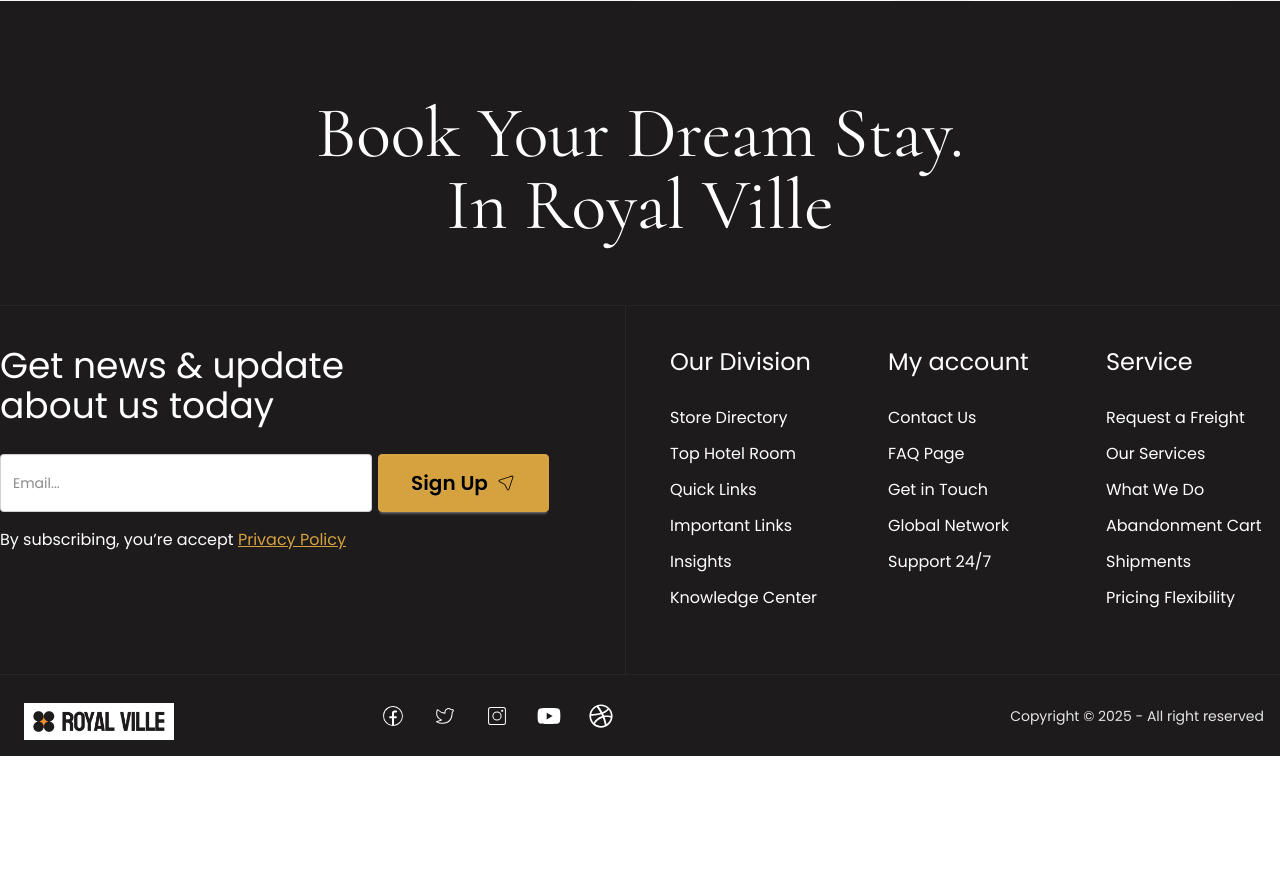
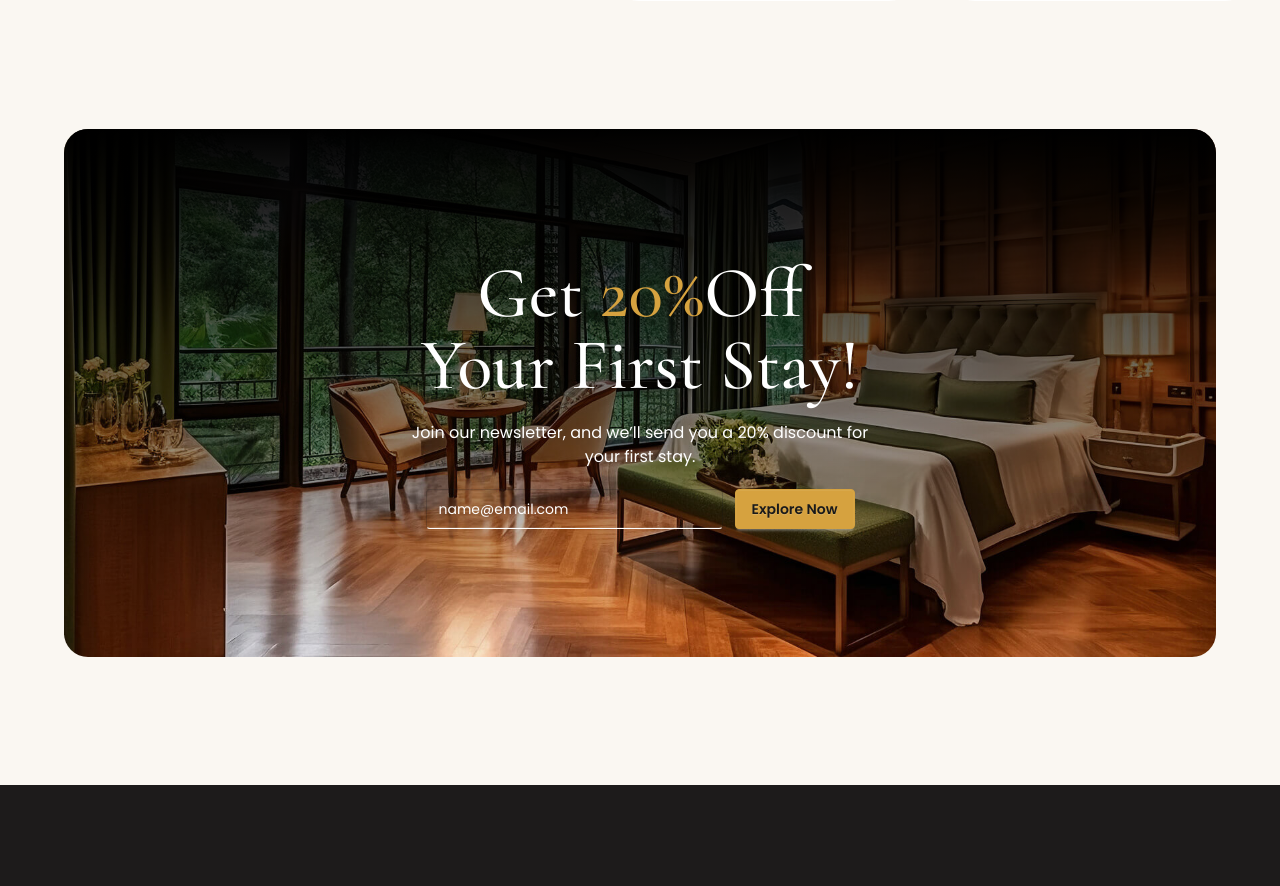
Before and after one commit to mariyamnavila/royal-ville-client, a React (Vite) app: page / in a window 1280 px wide. Shown: the part 3430-4316 px from the top of the page. Before the commit the page ends 4186 px from the top, so only its background shows below. Built offline with nearby package versions, Linux system fonts and the light colour scheme.

Commit message:
added newsletter section

```diff
--- a/src/Pages/Home/Home.jsx
+++ b/src/Pages/Home/Home.jsx
@@ -1,4 +1,5 @@
 import Banner from "./Banner";
+import Newsletter from "./Newsletter";
 import Places from "./Places";
 import Reasons from "./Reasons";
 import Select from "./Select";
@@ -16,6 +17,7 @@ const Home = () => {
             <Service></Service>
             <Stats></Stats>
             <Reasons></Reasons>
+            <Newsletter></Newsletter>
         </div>
     );
 };
--- /dev/null
+++ b/src/Pages/Home/Newsletter.jsx
@@ -0,0 +1,21 @@
+
+
+const Newsletter = () => {
+    return (
+        <div className="bg-[url('./assets/newsletterBg.jpg')] my-32 max-w-6xl mx-auto rounded-3xl bg-center bg-cover ">
+            <div className="bg-linear-to-b from-black to-transparent text-white rounded-3xl py-32 flex flex-col justify-center items-center space-y-5">
+                <h1 className="text-7xl text-center elegant font-medium">Get <span className="text-primary">20%</span>Off <br /> Your First Stay!</h1>
+                <p className="lg:w-2/5 text-center">Join our newsletter, and we’ll send you a 20% discount for your first stay.</p>
+                <div className="flex">
+                    <input type="text" placeholder="name@email.com" className="input bg-transparent focus:outline-none focus:border-x-0 focus:border-t-0 text-white placeholder:text-white border-b border-b-white" />
+                    <button className="btn relative overflow-hidden group bg-[#D6A23F] border border-[#D6A23F] ml-3 text-neutral">
+                        <span className="absolute inset-0 bg-success transform scale-y-0 transition-transform duration-300 ease-out origin-center rotate-120 group-hover:scale-y-300 "></span>
+                        <span className="relative z-10">Explore Now</span>
+                    </button>
+                </div>
+            </div>
+        </div>
+    );
+};
+
+export default Newsletter;
--- a/src/Pages/Home/Reasons.jsx
+++ b/src/Pages/Home/Reasons.jsx
@@ -8,7 +8,7 @@ const Reasons = () => {
         <div className='max-w-7xl mx-auto flex flex-col lg:flex-row justify-between'>
             <div className='relative flex ml-7 '>
                 <img className='mb-12 w-[200px] md:w-fit mt-5' src={reason1} alt="" />
-                <img className='absolute w-[200px] md:w-fit top-10 right-6 md:top-16 md:right-20 lg:top-32 lg:-right-30' src={reason2} alt="" />
+                <img className='absolute w-[200px] md:w-fit top-10 right-6 md:top-16 md:right-20 lg:top-36 lg:-right-30' src={reason2} alt="" />
             </div>
             <div className="space-y-3 lg:w-1/2 mx-7">
                 <p className="text-primary text-xl">Sleep in Style and Serenity</p>
@@ -21,7 +21,6 @@ const Reasons = () => {
                         {reason}
                     </div>)
                     }
-
                 </div>
             </div>
         </div>
```
Also changed, not shown: src/assets/newsletterBg.jpg (added).
